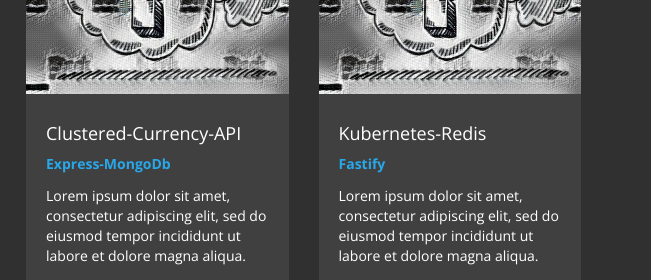
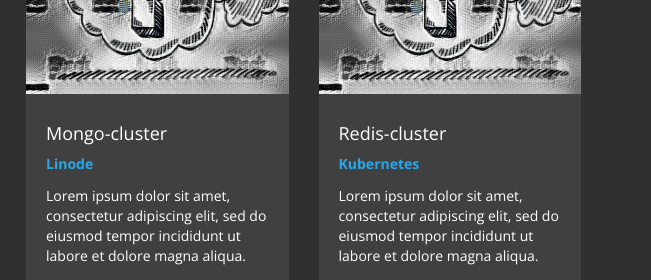
Before and after one commit to bakytk/bakytk.github.io, a plain HTML site: page index.html in a window 1280 px wide. Shown: the part 2200-2480 px from the top of the page, 629-1280 px from the left. Drawn offline with nearby package versions, Linux system fonts and the light colour scheme.

Commit message:
update txt

```diff
--- a/index.html
+++ b/index.html
@@ -263,8 +263,8 @@
     					<div class="team-wrapper">
     						<img src="images/quesg.jpg" class="img-responsive" alt="team img 3">
     							<div class="team-des">
-    								<h4>Clustered-Currency-API</h4>
-    								<span>Express-MongoDb</span>
+    								<h4>Mongo-cluster</h4>
+    								<span>Linode</span>
     								<p>Lorem ipsum dolor sit amet, consectetur adipiscing elit, sed do eiusmod tempor incididunt ut labore et dolore magna aliqua.</p>
     							</div>
     					</div>
@@ -273,8 +273,8 @@
     					<div class="team-wrapper">
     						<img src="images/quesg.jpg" class="img-responsive" alt="team img 4">
     							<div class="team-des">
-    								<h4>Kubernetes-Redis</h4>
-    								<span>Fastify</span>
+    								<h4>Redis-cluster</h4>
+    								<span>Kubernetes</span>
     								<p>Lorem ipsum dolor sit amet, consectetur adipiscing elit, sed do eiusmod tempor incididunt ut labore et dolore magna aliqua.</p>
     							</div>
     					</div>
```
